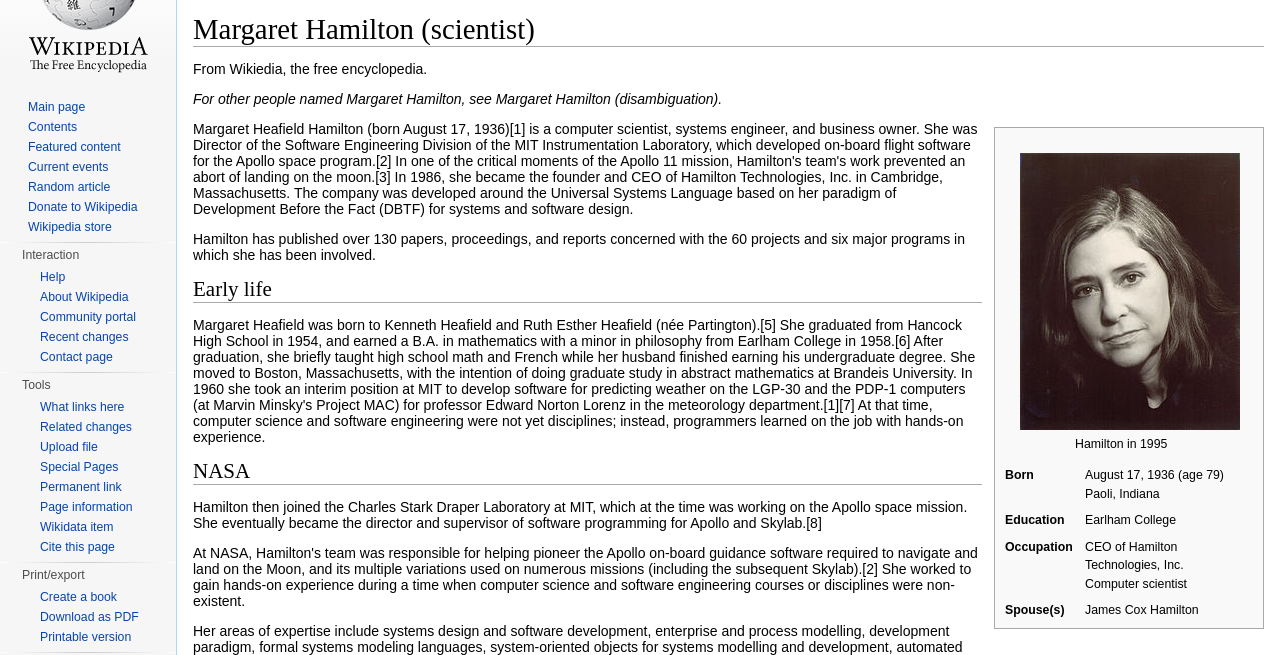
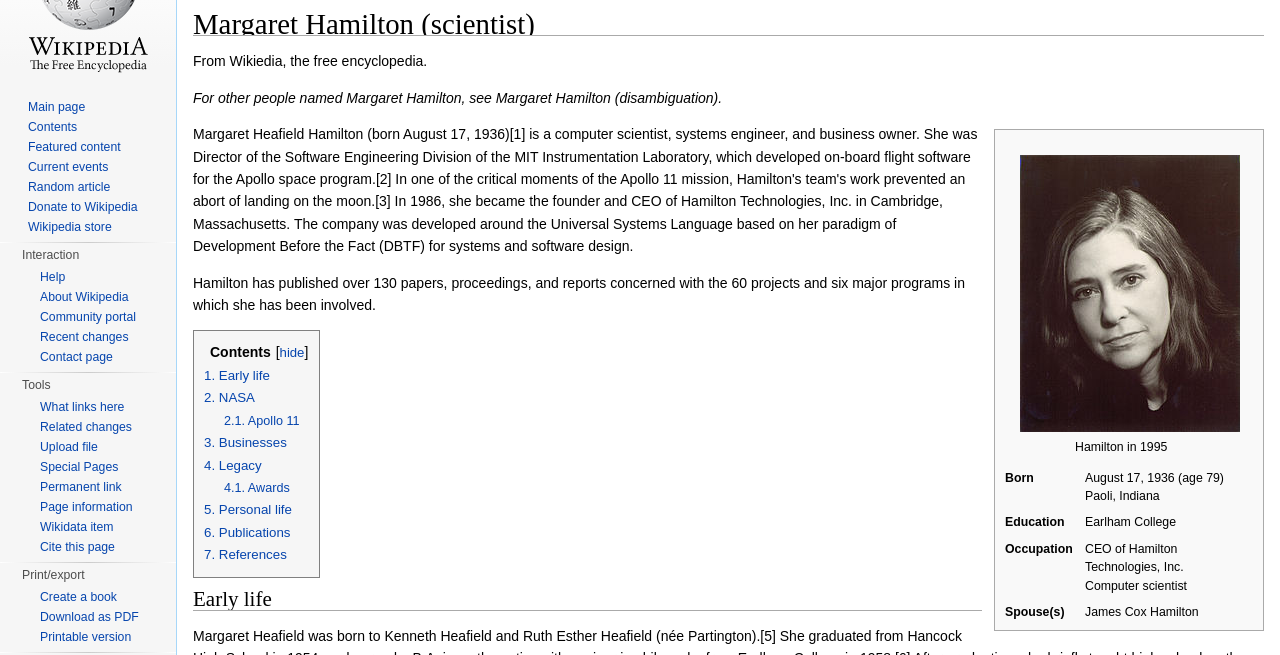
Before and after one commit to green-fox-academy/bejczib, a plain HTML site: page week-2/project/index.html in a window 1280 px wide. Shown: the part 84-739 px from the top of the page. Drawn offline with Linux system fonts and the light colour scheme.

Commit message:
add nav-bar with proper style

```diff
--- a/week-2/project/CSS/style.css
+++ b/week-2/project/CSS/style.css
@@ -21,6 +21,10 @@
   font-size: 28.8px;
 }
 
+h2 {
+  margin-top: 10px;
+}
+
 input[type="search"] {
   -webkit-appearance: textfield;
 }
@@ -41,6 +45,7 @@
 .main-container {
   order: 1;
   width: 100%;
+  line-height: 1.6em;
 }
 
 .main-sidebar {
@@ -208,6 +213,36 @@
   margin-bottom: 8px;
 }
 
+.nav-bar {
+   border: 1px solid grey;
+   display: inline-block;
+   padding: 10px;
+   background: #f6f6f6;
+}
+
+.nav-bar p {
+  float: left;
+  margin: 0 5px 1px 6px;
+}
+.nav-bar ul {
+ counter-reset: section;/* Creates a new instance of the section counter with each ol element */
+ list-style-type: none;
+ padding: 0 9px 0;
+ font-size: 95%;
+ margin: 0;
+}
+.nav-bar span {
+  font-size: 94%;
+}
+
+.nav-bar > ul {
+  padding: 0;
+}
+
+.nav-bar ul li ul {
+  padding-left: 20px;
+}
+
 .main-sidebar {
   font-size: 0.875em;
 }
--- a/week-2/project/index.html
+++ b/week-2/project/index.html
@@ -59,6 +59,27 @@
         </div>
         <p>Margaret Heafield Hamilton (born August 17, 1936)[1] is a computer scientist, systems engineer, and business owner. She was Director of the Software Engineering Division of the MIT Instrumentation Laboratory, which developed on-board flight software for the Apollo space program.[2] In one of the critical moments of the Apollo 11 mission, Hamilton's team's work prevented an abort of landing on the moon.[3] In 1986, she became the founder and CEO of Hamilton Technologies, Inc. in Cambridge, Massachusetts. The company was developed around the Universal Systems Language based on her paradigm of Development Before the Fact (DBTF) for systems and software design.</p>
         <p>Hamilton has published over 130 papers, proceedings, and reports concerned with the 60 projects and six major programs in which she has been involved.</p>
+        <div class="nav-bar">
+                   <p><strong>Contents</strong></p>
+                   [<span><a href="">hide</a></span>]
+                   <ul>
+                       <li><a href="#earlylife">1. Early life</a></li>
+                       <li><a href="#NASA">2. NASA</a>
+                           <ul>
+                               <li><a href="apollo">2.1. Apollo 11</a></li>
+                           </ul>
+                       </li>
+                       <li><a href="#business">3. Businesses</a></li>
+                       <li><a href="#legacy">4. Legacy</a>
+                           <ul>
+                               <li><a href="#awards">4.1. Awards</a></li>
+                           </ul>
+                       </li>
+                       <li><a href="#personal">5. Personal life</a></li>
+                       <li><a href="#publications">6. Publications</a></li>
+                       <li><a href="#references">7. References</a></li>
+                   </ul>
+               </div>
         <h2>Early life</h2>
         <p>Margaret Heafield was born to Kenneth Heafield and Ruth Esther Heafield (née Partington).[5] She graduated from Hancock High School in 1954, and earned a B.A. in mathematics with a minor in philosophy from Earlham College in 1958.[6] After graduation, she briefly taught high school math and French while her husband finished earning his undergraduate degree. She moved to Boston, Massachusetts, with the intention of doing graduate study in abstract mathematics at Brandeis University. In 1960 she took an interim position at MIT to develop software for predicting weather on the LGP-30 and the PDP-1 computers (at Marvin Minsky's Project MAC) for professor Edward Norton Lorenz in the meteorology department.[1][7] At that time, computer science and software engineering were not yet disciplines; instead, programmers learned on the job with hands-on experience.</p>
         <h2>NASA</h2>
```
